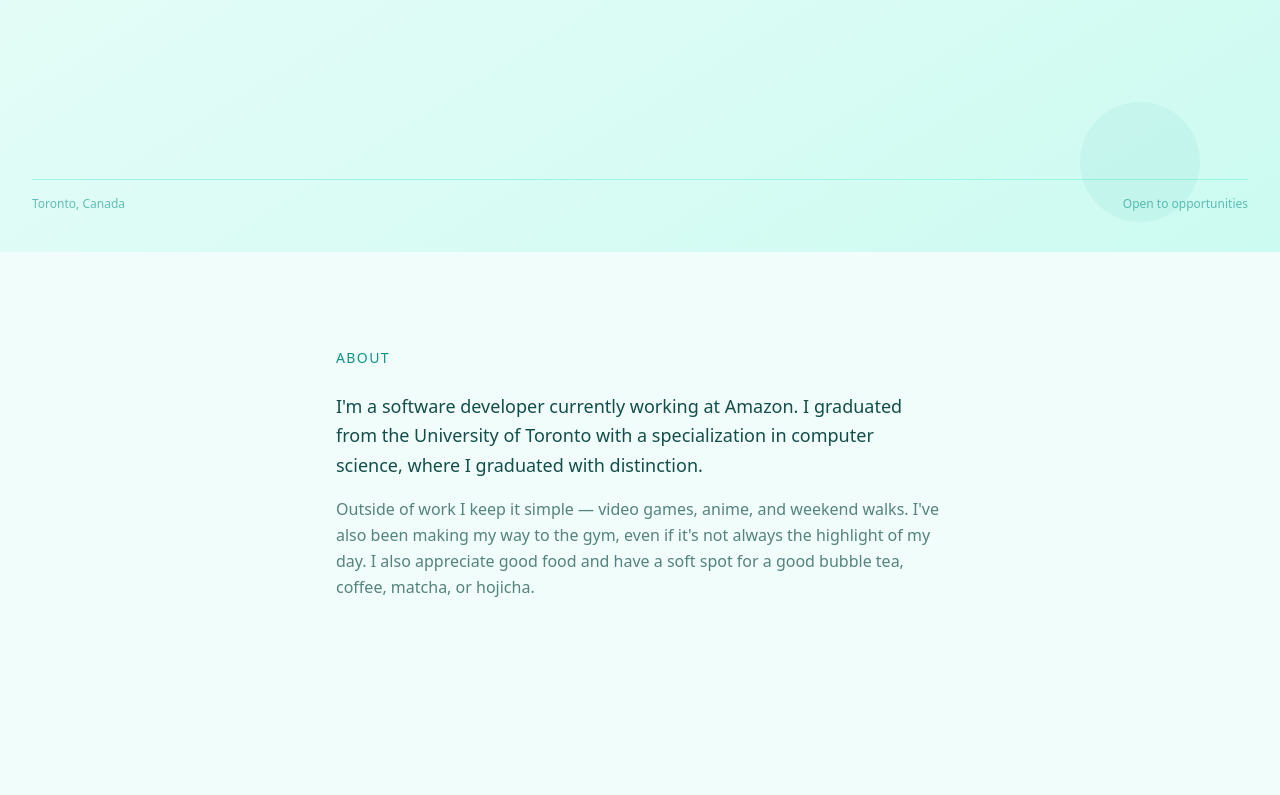
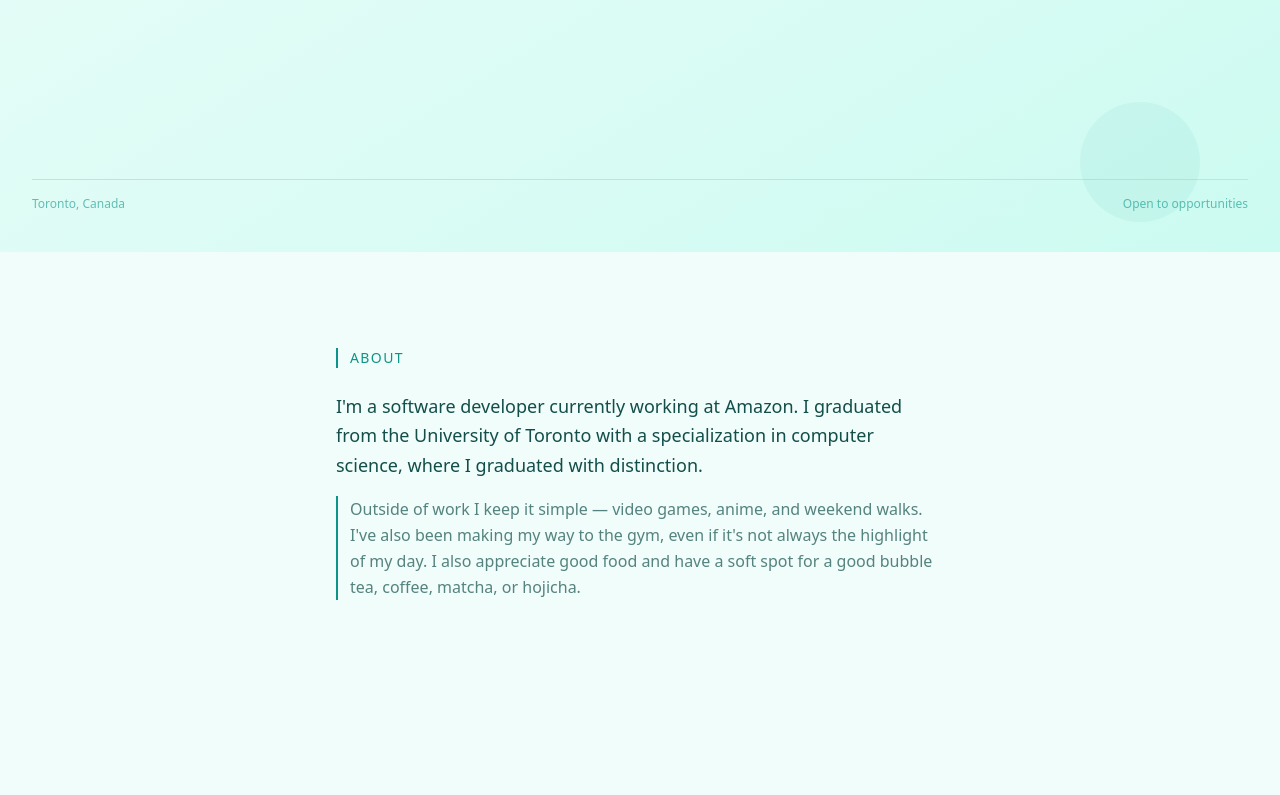
Before and after one commit to jrdn-l/website, a Vue app: page / in a window 1280 px wide. Shown: the part 548-1343 px from the top of the page. Built offline with nearby package versions, Linux system fonts and the light colour scheme.

Commit message:
feat: add left-border accent and scroll animation to AboutView

```diff
--- a/src/components/views/AboutView.vue
+++ b/src/components/views/AboutView.vue
@@ -1,14 +1,31 @@
-<script setup lang="ts"></script>
+<script setup lang="ts">
+import { ref } from 'vue'
+import { useScrollAnimate } from '@/composables/useScrollAnimate'
+
+const animatedEls: HTMLElement[] = []
+useScrollAnimate(() => animatedEls)
+</script>
 
 <template>
   <section id="about" class="py-24 px-8 max-w-2xl mx-auto">
-    <h2 class="text-sm uppercase tracking-widest text-primary mb-6">About</h2>
-    <p class="text-base-content text-lg leading-relaxed mb-4">
+    <h2
+      :ref="(el) => { if (el) animatedEls[0] = el as HTMLElement }"
+      class="scroll-hidden text-sm uppercase tracking-widest text-primary mb-6 border-l-2 border-primary pl-3"
+    >
+      About
+    </h2>
+    <p
+      :ref="(el) => { if (el) animatedEls[1] = el as HTMLElement }"
+      class="scroll-hidden text-base-content text-lg leading-relaxed mb-4"
+    >
       I'm a software developer currently working at Amazon. I graduated from the
       University of Toronto with a specialization in computer science, where I
       graduated with distinction.
     </p>
-    <p class="text-base-content/70 leading-relaxed">
+    <p
+      :ref="(el) => { if (el) animatedEls[2] = el as HTMLElement }"
+      class="scroll-hidden text-base-content/70 leading-relaxed border-l-2 border-primary pl-3"
+    >
       Outside of work I keep it simple — video games, anime, and weekend walks.
       I've also been making my way to the gym, even if it's not always the
       highlight of my day. I also appreciate good food and have a soft spot for
```
Also changed, not shown: 1 other file (tests, documents, lock files or other folders).
